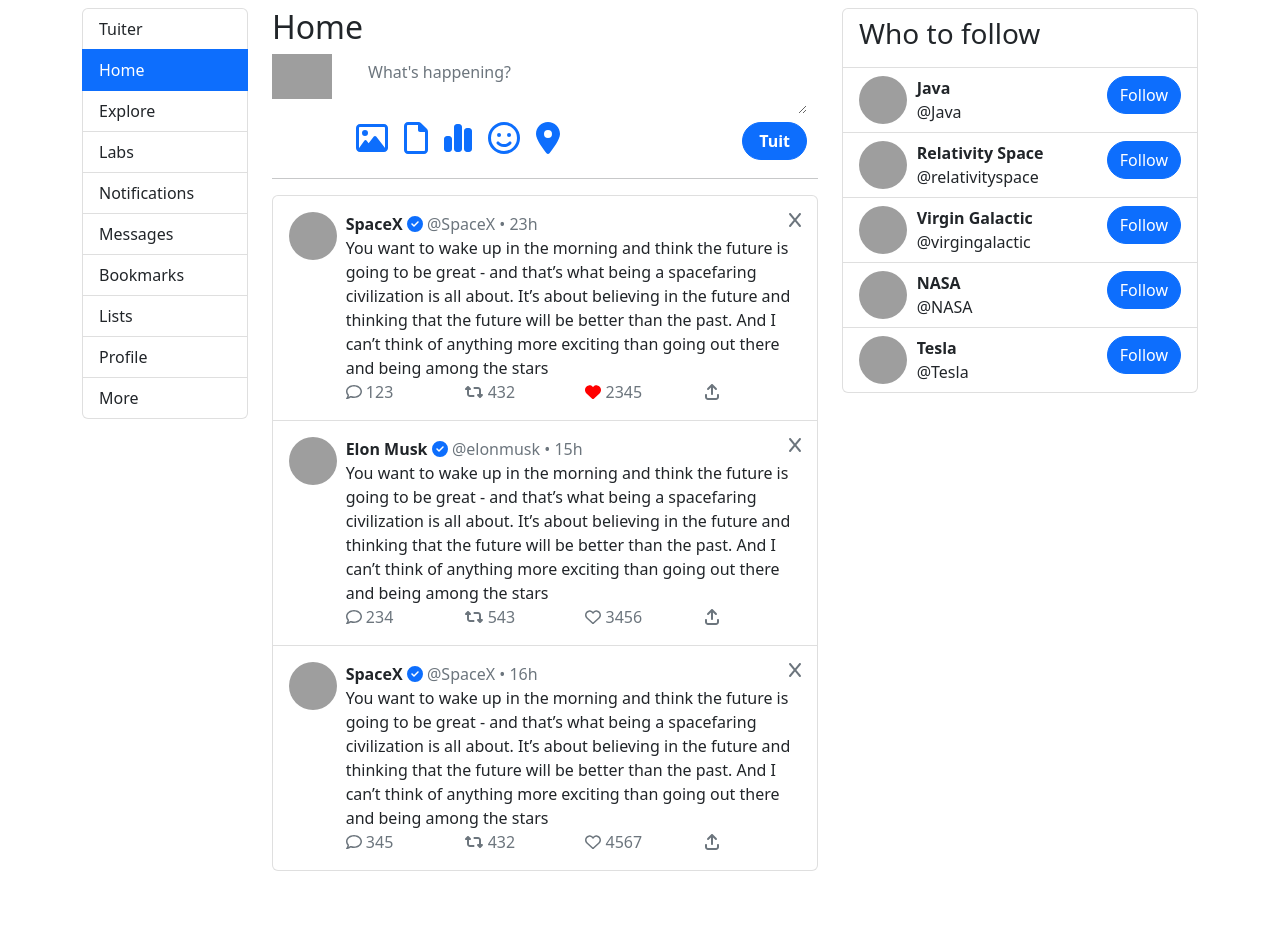
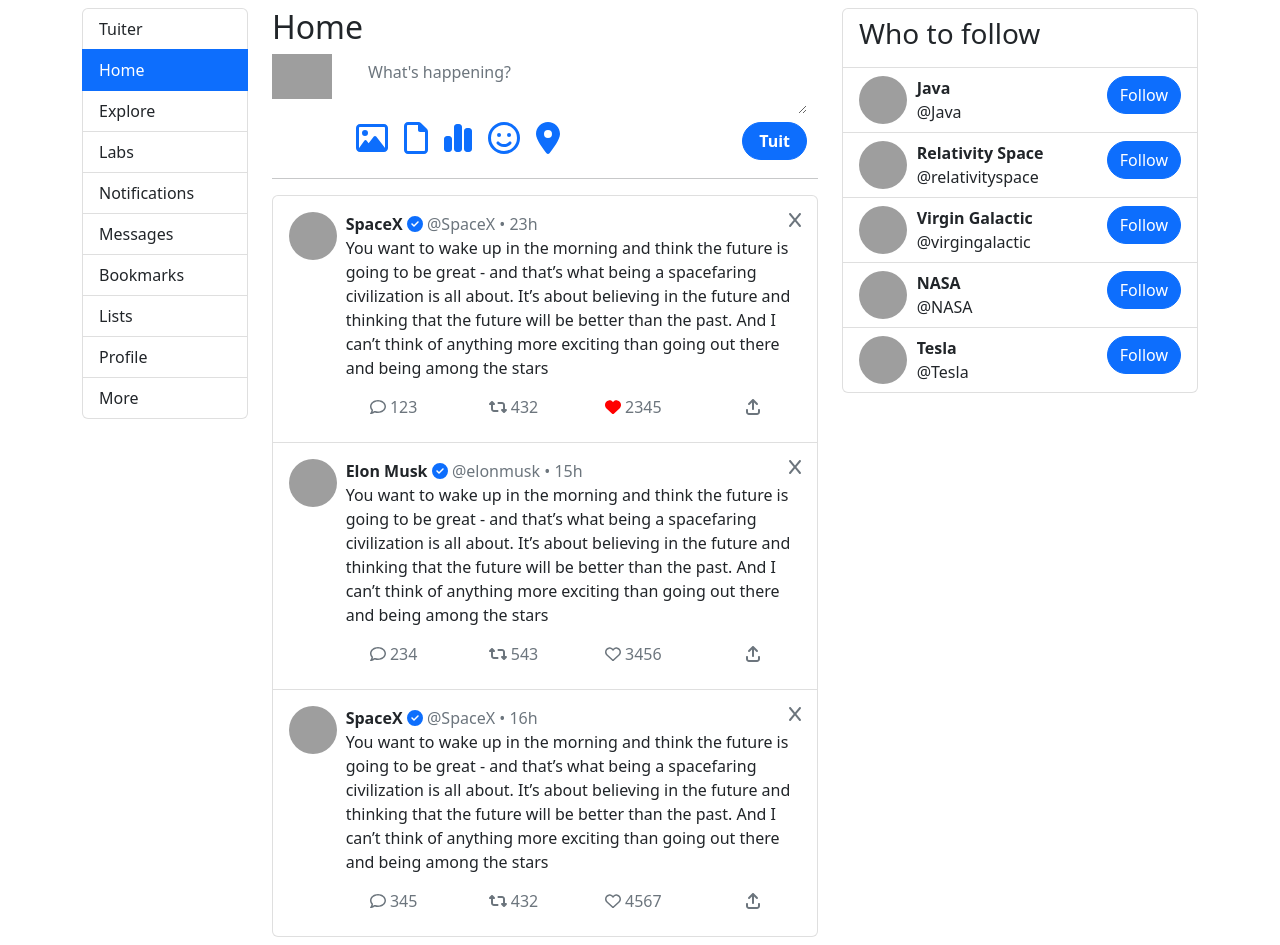
Before and after one commit to Aveek-Saha/Tuiter, a React (Create React App) app: page /tuiter in a window 1280 px wide. Before the commit the page ends 879 px from the top, so only its background shows below. Built offline with nearby package versions, Linux system fonts and the light colour scheme; grey boxes are pictures that could not be loaded.

Commit message:
Change links to buttons

```diff
--- a/src/tuiter/tuits/TuitStats.js
+++ b/src/tuiter/tuits/TuitStats.js
@@ -18,19 +18,18 @@ export default function TuitStats({ post }) {
         dispatch(likeTuit(post));
     };
     return (
-        <div className="row justify-content-around mb-2">
-            <a href="/#" className="col text-muted text-decoration-none">
+        <div className="row justify-content-center mb-2 mt-2">
+            <button className="btn btn-link col text-muted text-decoration-none">
                 <FontAwesomeIcon icon={faComment} />
                 <span> {post.replies}</span>
-            </a>
-            <a href="/#" className="col text-muted text-decoration-none">
+            </button>
+            <button className="btn btn-link col text-muted text-decoration-none">
                 <FontAwesomeIcon icon={faRetweet} />
                 <span> {post.retweets}</span>
-            </a>
-            <a
-                href="#"
-                className="col text-muted text-decoration-none"
+            </button>
+            <button
                 onClick={likeTuitClickHandler}
+                className="btn btn-link col text-muted text-decoration-none"
             >
                 {!post.liked && <FontAwesomeIcon icon={faHeartReg} />}
                 {post.liked && (
@@ -40,10 +39,10 @@ export default function TuitStats({ post }) {
                     />
                 )}
                 <span> {post.likes}</span>
-            </a>
-            <a href="/#" className="col text-muted text-decoration-none">
+            </button>
+            <button className="btn btn-link col text-muted text-decoration-none">
                 <FontAwesomeIcon icon={faArrowUpFromBracket} />
-            </a>
+            </button>
         </div>
     );
 }
```
